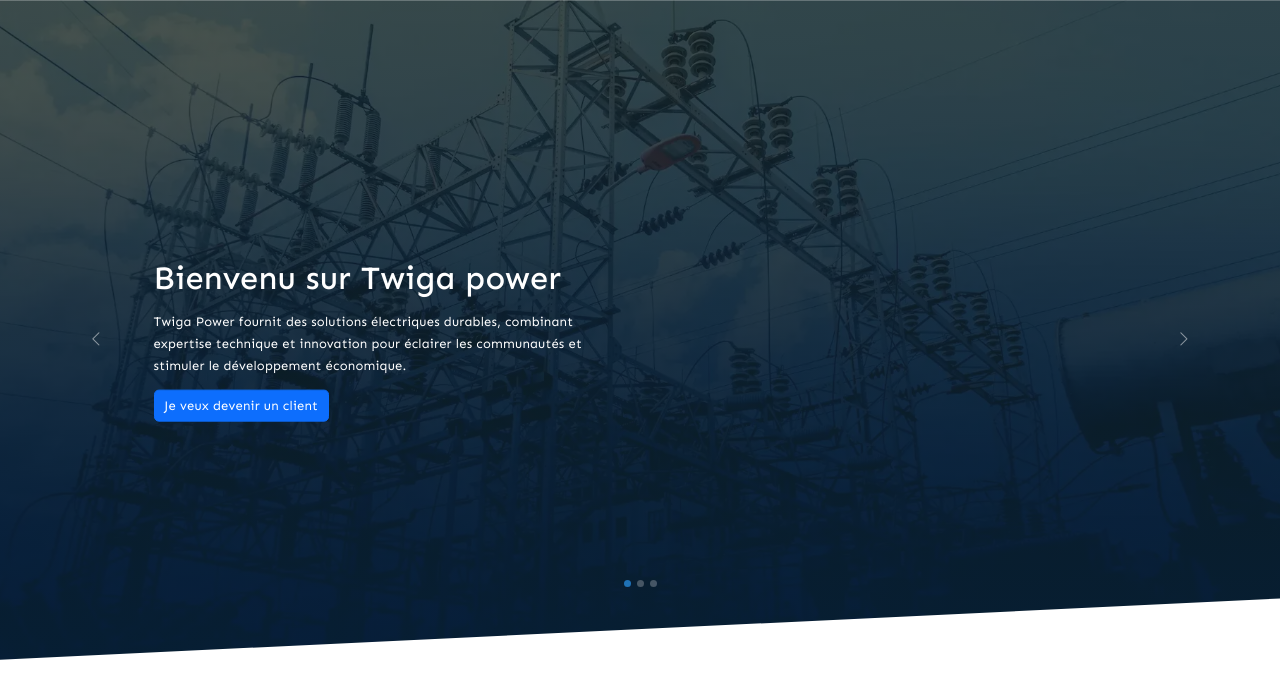
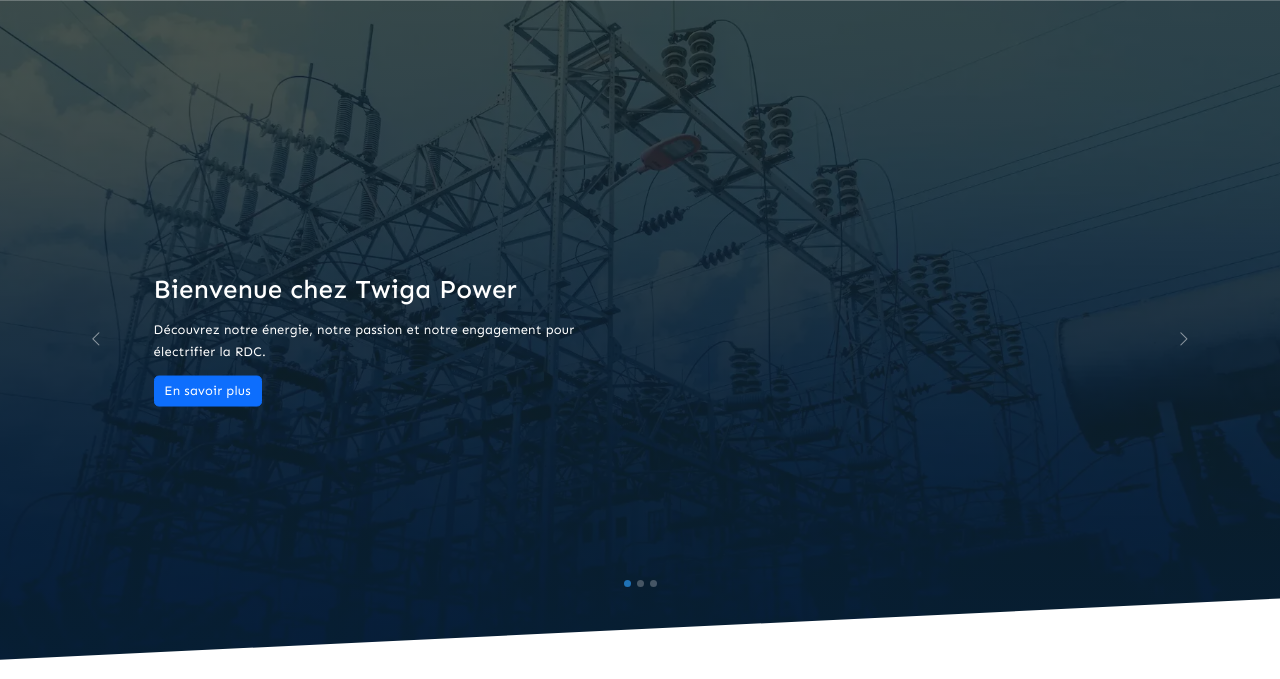
Before and after one commit to Elkis243/twiga-power, a Django app: page / in a window 1280 px wide. Shown: the part 56-735 px from the top of the page. Run offline with Django 5.2, Linux system fonts and the light colour scheme.

Commit message:
Mise à jour du contenu et de la mise en page du carrousel d'accueil pour améliorer l'engagement et la clarté des messages sur les solutions énergétiques de Twiga Power.

```diff
--- a/twiga_power/templates/app/home.html
+++ b/twiga_power/templates/app/home.html
@@ -18,15 +18,17 @@
       <div class="carousel-item active" id="slide1">
         <div class="carousel-caption">
           <div class="row">
-            <div class="col-md-5 col-10">
-              <p class="h1 text-white mb-3"
-                 data-aos="fade-up"
-                 data-aos-duration="1000">Bienvenu sur Twiga power</p>
-              <p data-aos="fade-up" data-aos-duration="1000">
-                Twiga Power fournit des solutions électriques durables, combinant expertise technique et innovation pour
-                éclairer les communautés et stimuler le développement économique.
+            <div class="col-md-10">
+              <p class="h2 text-white mb-3"
+                 data-aos="fade-zoom-in"
+                 data-aos-easing="ease-in-back"
+                 data-aos-delay="300"
+                 data-aos-offset="0">Bienvenue chez Twiga Power</p>
+              <p data-aos="fade-up"
+                 data-aos-anchor-placement="top-bottom">
+                Découvrez notre énergie, notre passion et notre engagement pour électrifier la RDC.
               </p>
-              <a href="{% url 'contact' %}" class="btn btn-primary">Je veux devenir un client</a>
+              <a href="{% url 'about' %}" class="btn btn-primary">En savoir plus</a>
             </div>
           </div>
         </div>
@@ -34,17 +36,12 @@
       <div class="carousel-item" id="slide2">
         <div class="carousel-caption">
           <div class="row">
-            <div class="col-md-5 col-10">
-              <p class="h1 text-white mb-3"
-                 data-aos="fade-up"
-                 data-aos-duration="1000">Alimenter Demain, Aujourd’hui</p>
-              <p data-aos="fade-up" data-aos-duration="1000">
-                Nous proposons des solutions énergétiques intelligentes, durables et adaptées aux réalités africaines. De
-                la production à la distribution, nos technologies assurent un accès fiable à l’électricité pour les
-                foyers, entreprises et institutions, tout en favorisant le développement économique et social des
-                communautés locales.
+            <div class="col-md-10">
+              <p class="h1 text-white mb-3">L’énergie qui transforme la RDC</p>
+              <p>
+               Des solutions modernes et durables pour connecter villes et villages à une électricité fiable.
               </p>
-              <a href="{% url 'contact' %}" class="btn btn-primary">En savoir plus</a>
+              <a href="{% url 'home' %}#services" class="btn btn-primary">Explorer nos services</a>
             </div>
           </div>
         </div>
@@ -52,14 +49,12 @@
       <div class="carousel-item" id="slide3">
         <div class="carousel-caption">
           <div class="row">
-            <div class="col-md-5 col-10">
-              <p class="h1 text-white" data-aos="fade-up" data-aos-duration="1000">Construire l’énergie de demain</p>
-              <p data-aos="fade-up" data-aos-duration="1000">
-                Nos projets incarnent notre engagement à fournir des solutions énergétiques innovantes et durables. Chaque
-                initiative est conçue pour répondre aux besoins spécifiques des communautés, en favorisant l’accès à une
-                électricité fiable, sécurisée et respectueuse de l’environnement.
+            <div class="col-md-10">
+              <p class="h1 text-white">Ensemble, faisons briller l’avenir.</p>
+              <p>
+              Twiga Power, partenaire engagé pour stimuler le développement économique et améliorer les conditions de vie.
               </p>
-              <a href="{% url 'contact' %}" class="btn btn-primary">En savoir plus</a>
+              <a href="{% url 'contact' %}" class="btn btn-primary">Nous contacter</a>
             </div>
           </div>
         </div>
```
